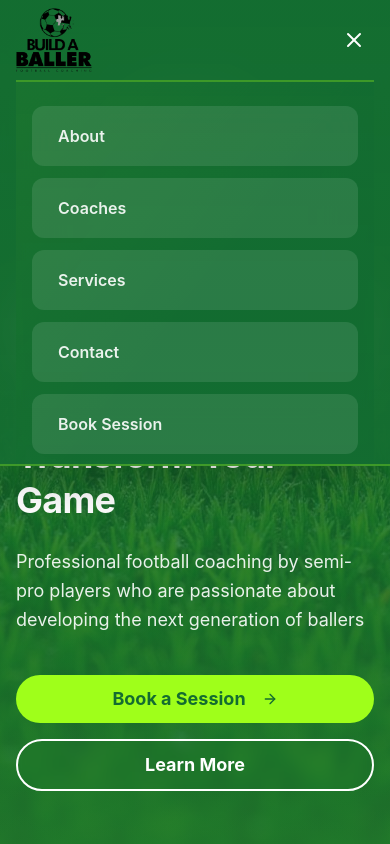
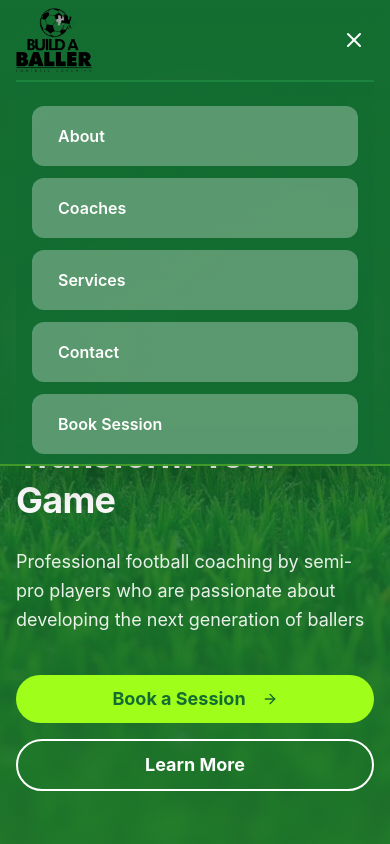
Before and after one commit to Mejrifx/astroturf-baller-build, a React (Vite) app: page / in a window 390 px wide. Both pictures are taken after a click on the button 354 px from the left and 40 px from the top of the page. Shown: the top 844 px of the page. Built offline with nearby package versions, Linux system fonts and the light colour scheme; the HTML template or start-up script is replaced by a standard one.

Commit message:
Fix mobile menu navigation visibility and social media icon contrast

```diff
--- a/src/components/Navbar.tsx
+++ b/src/components/Navbar.tsx
@@ -141,30 +141,30 @@ const Navbar = () => {
               : "max-h-0 opacity-0"
           }`}
         >
-          <div className="relative bg-gradient-to-b from-pitch/95 via-pitch/90 to-pitch/95 backdrop-blur-xl shadow-2xl border-t-2 border-lime/30">
-            {/* Decorative gradient overlay */}
-            <div className="absolute inset-0 bg-gradient-to-br from-lime/5 via-transparent to-transparent pointer-events-none" />
+          <div className="relative bg-gradient-to-b from-pitch/95 via-pitch/90 to-pitch/95 backdrop-blur-xl shadow-2xl border-t-2 border-secondary/30">
+            {/* Decorative gradient overlay - reduced opacity to not interfere with text */}
+            <div className="absolute inset-0 bg-gradient-to-br from-secondary/3 via-transparent to-transparent pointer-events-none" />
 
-            <div className="relative py-6 px-4 space-y-3">
+            <div className="relative py-6 px-4 space-y-3 z-10">
               {navItems.map((item, index) => (
                 <button
                   key={`${item.id}-${item.label}`}
                   onClick={() => scrollToSection(item.id)}
                   className={`group w-full text-left px-6 py-4 rounded-xl transition-all duration-300 relative overflow-hidden ${
                     activeSection === item.id
-                      ? "bg-secondary/20 text-primary-foreground font-bold shadow-lg shadow-secondary/20 border-2 border-secondary/40"
-                      : "bg-background/10 text-primary-foreground/90 hover:bg-background/20 hover:text-primary-foreground border-2 border-transparent hover:border-secondary/20"
+                      ? "bg-secondary/30 text-primary-foreground font-bold shadow-lg shadow-secondary/30 border-2 border-secondary/50"
+                      : "bg-background/30 text-primary-foreground hover:bg-background/40 hover:text-primary-foreground border-2 border-transparent hover:border-secondary/30"
                   }`}
                   style={{
                     animationDelay: `${index * 80}ms`,
                   }}
                 >
                   {/* Hover effect gradient */}
-                  <div className="absolute inset-0 bg-gradient-to-r from-secondary/0 via-secondary/5 to-secondary/0 opacity-0 group-hover:opacity-100 transition-opacity duration-300" />
+                  <div className="absolute inset-0 bg-gradient-to-r from-secondary/0 via-secondary/10 to-secondary/0 opacity-0 group-hover:opacity-100 transition-opacity duration-300" />
 
                   {/* Content */}
                   <span className="relative z-10 flex items-center justify-between">
-                    <span className="text-base font-semibold">{item.label}</span>
+                    <span className="text-base font-semibold text-primary-foreground">{item.label}</span>
                     {activeSection === item.id && (
                       <span className="w-2 h-2 bg-secondary rounded-full animate-pulse" />
                     )}
@@ -178,17 +178,17 @@ const Navbar = () => {
               ))}
 
               {/* Mobile Social Links */}
-              <div className="flex justify-center gap-4 pt-4 mt-4 border-t border-secondary/20">
+              <div className="flex justify-center gap-4 pt-4 mt-4 border-t border-secondary/40 relative z-10">
                 {socialLinks.map((social, index) => (
                   <a
                     key={index}
                     href={social.href}
                     target="_blank"
                     rel="noopener noreferrer"
-                    className="p-3 rounded-full bg-secondary/20 hover:bg-secondary/30 text-primary-foreground transition-all duration-300 hover:scale-110"
+                    className="p-3 rounded-full bg-secondary/40 hover:bg-secondary/50 text-primary-foreground transition-all duration-300 hover:scale-110 shadow-lg"
                     aria-label={social.label}
                   >
-                    <social.icon className="w-5 h-5" />
+                    <social.icon className="w-5 h-5 text-primary-foreground" />
                   </a>
                 ))}
               </div>
```
